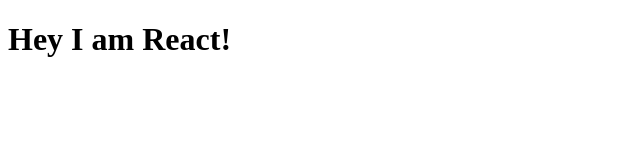
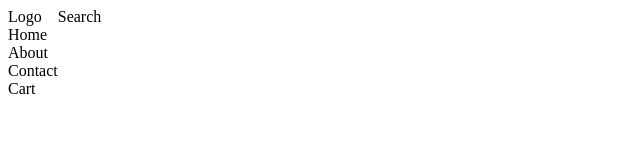
Before and after one commit to priyasharma27021992/learning, a React app: page / in a window 1280 px wide. Shown: the whole page, without its empty margins (0-640 px from the left). Built offline with nearby package versions, Linux system fonts and the light colour scheme.

Commit message:
added food app initials

```diff
--- a/app.js
+++ b/app.js
@@ -1,5 +1,5 @@
-import React from 'react';
-import {createRoot} from 'react-dom/client';
+import React from "react";
+import { createRoot } from "react-dom/client";
 
 /**
  * <div id="parent">
@@ -14,6 +14,7 @@
  * </div>
  */
 
+/*
 const parent = React.createElement('div',
     {id: "parent"},
     [
@@ -32,6 +33,38 @@
         ]
     )
 ]);
-const heading = <h1>Hey I am React!</h1>;
-const root = createRoot(document.getElementById('root'));
-root.render(heading);
+*/
+
+const Body = () => {
+  return (
+    <div className="body">
+      <div className="search">Search</div>
+      <div className="restaurant-container"></div>
+    </div>
+  );
+};
+
+const Header = () => {
+  return (
+    <div>
+      <div>Logo</div>
+      <div>
+        <div>Home</div>
+        <div>About</div>
+        <div>Contact</div>
+        <div>Cart</div>
+      </div>
+    </div>
+  );
+};
+
+const AppLayout = () => {
+  return (
+    <div className="app">
+      <Header />
+      <Body />
+    </div>
+  );
+};
+const root = createRoot(document.getElementById("root"));
+root.render(<AppLayout />);
--- a/index.css
+++ b/index.css
@@ -1,3 +1,7 @@
 #heading{
     color: aqua;
 }
+
+.app{
+    display: flex;
+}
```
